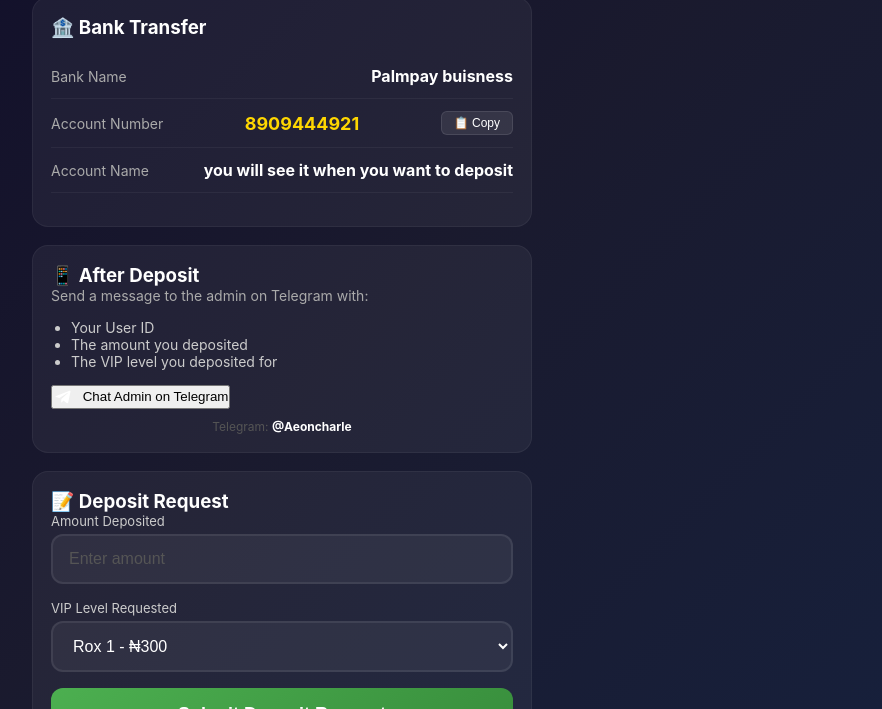
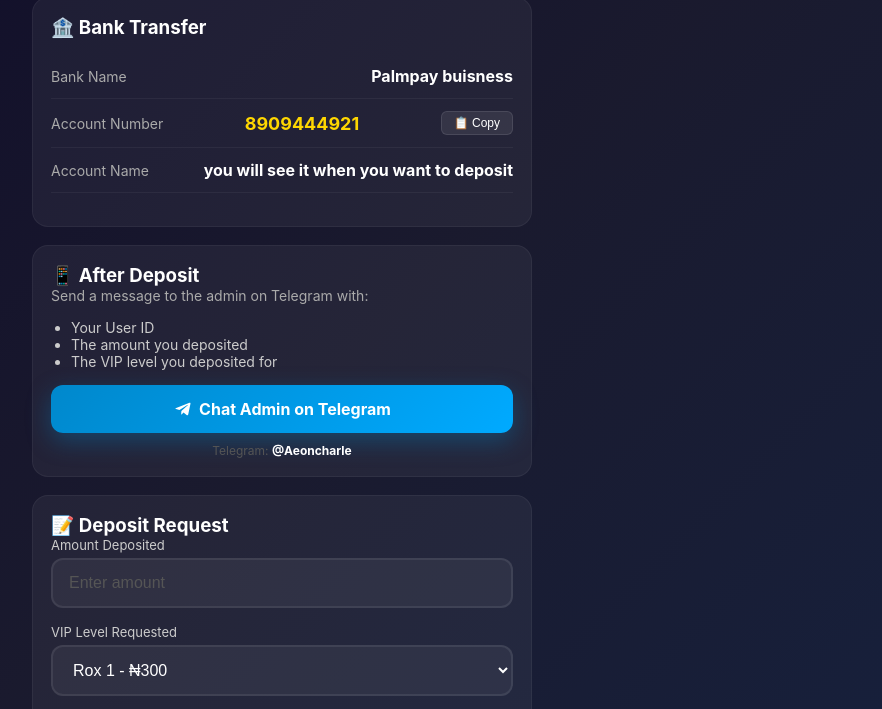
Before and after one commit to conseptboast-lgtm/RoxApp-, a plain HTML site: page deposit.html in a window 1280 px wide. Shown: the part 77-786 px from the top of the page, without its empty margins (358-1240 px from the left). Drawn offline with Linux system fonts and the light colour scheme; no server answers; sample sign-in values are in the browser's storage.

Commit message:
Update style.css

```diff
--- a/style.css
+++ b/style.css
@@ -614,3 +614,24 @@ details summary:hover {
 textarea {
     font-family: inherit;
 }
+.btn-telegram {
+    width: 100%;
+    padding: 14px;
+    background: linear-gradient(135deg, #0088cc, #00aaff);
+    border: none;
+    border-radius: 12px;
+    color: #fff;
+    font-size: 16px;
+    font-weight: 700;
+    cursor: pointer;
+    display: flex;
+    align-items: center;
+    justify-content: center;
+    transition: all 0.2s;
+    font-family: inherit;
+    box-shadow: 0 8px 24px rgba(0, 136, 204, 0.35);
+}
+.btn-telegram:active {
+    transform: scale(0.97);
+    background: linear-gradient(135deg, #006699, #0088cc);
+}
```
